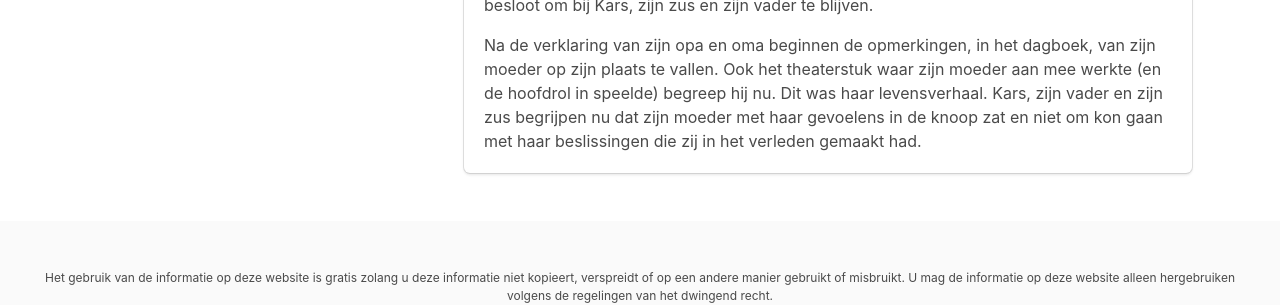
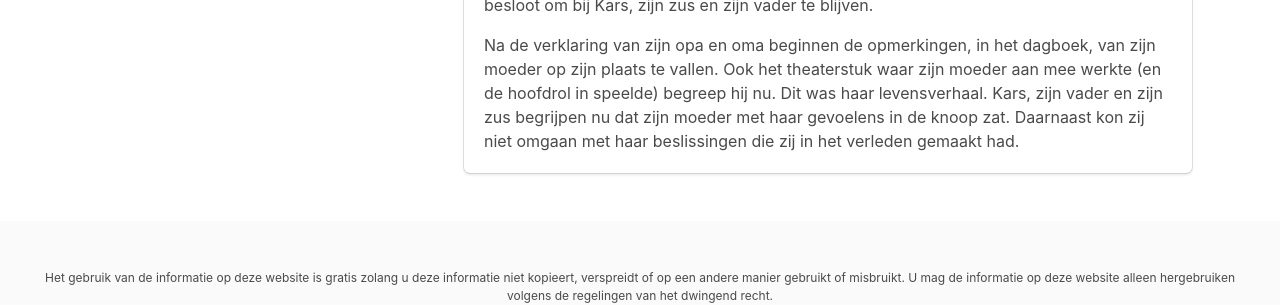
Before and after one commit to groninge01/marit, a Jekyll site: the page built from _books/krassen.md, in a window 1280 px wide. Shown: the part 1035-1340 px from the top of the page. Built offline with Jekyll 4.4.1, drawn with Linux system fonts in a browser that asks for light colours; nearby versions of some CDN libraries; a script that is not in the unit is left out.

Commit message:
Update Book “krassen”

```diff
--- a/_books/krassen.md
+++ b/_books/krassen.md
@@ -19,4 +19,4 @@ Hij begint zelf met zoeken in huis, hij begint op zijn ouders slaapkamer (op een
 
 Samen met Pien ontdekt hij nog meer dingen over zijn moeder. Zo komt hij erachter dat zijn moeder vroeger een periode in New York is geweest om te babysitten en daar ook verliefd is geworden en een relatie heeft gehad. Hij besluit zijn opa en oma te confronteren met wat hij weet. Zij vertellen hem dat zijn moeder in New York zwanger is geworden en dat zij wilde dat zij abortus liet plegen. Hun dochter wilde dat niet en heeft haar baby een paar weken na de bevalling aan een adoptiehuis afgestaan. Hij komt er ook achter dat de man met wie zijn moeder vroeger een relatie had in New York, nog niet zo heel lang geleden weer in beeld is gekomen. Zijn moeder heeft nog gevoelens voor deze man, maar zij besloot om bij Kars, zijn zus en zijn vader te blijven.
 
-Na de verklaring van zijn opa en oma beginnen de opmerkingen, in het dagboek, van zijn moeder op zijn plaats te vallen. Ook het theaterstuk waar zijn moeder aan mee werkte (en de hoofdrol in speelde) begreep hij nu. Dit was haar levensverhaal. Kars, zijn vader en zijn zus begrijpen nu dat zijn moeder met haar gevoelens in de knoop zat en niet om kon gaan met haar beslissingen die zij in het verleden gemaakt had.
+Na de verklaring van zijn opa en oma beginnen de opmerkingen, in het dagboek, van zijn moeder op zijn plaats te vallen. Ook het theaterstuk waar zijn moeder aan mee werkte (en de hoofdrol in speelde) begreep hij nu. Dit was haar levensverhaal. Kars, zijn vader en zijn zus begrijpen nu dat zijn moeder met haar gevoelens in de knoop zat. Daarnaast kon zij niet omgaan met haar beslissingen die zij in het verleden gemaakt had.
```
